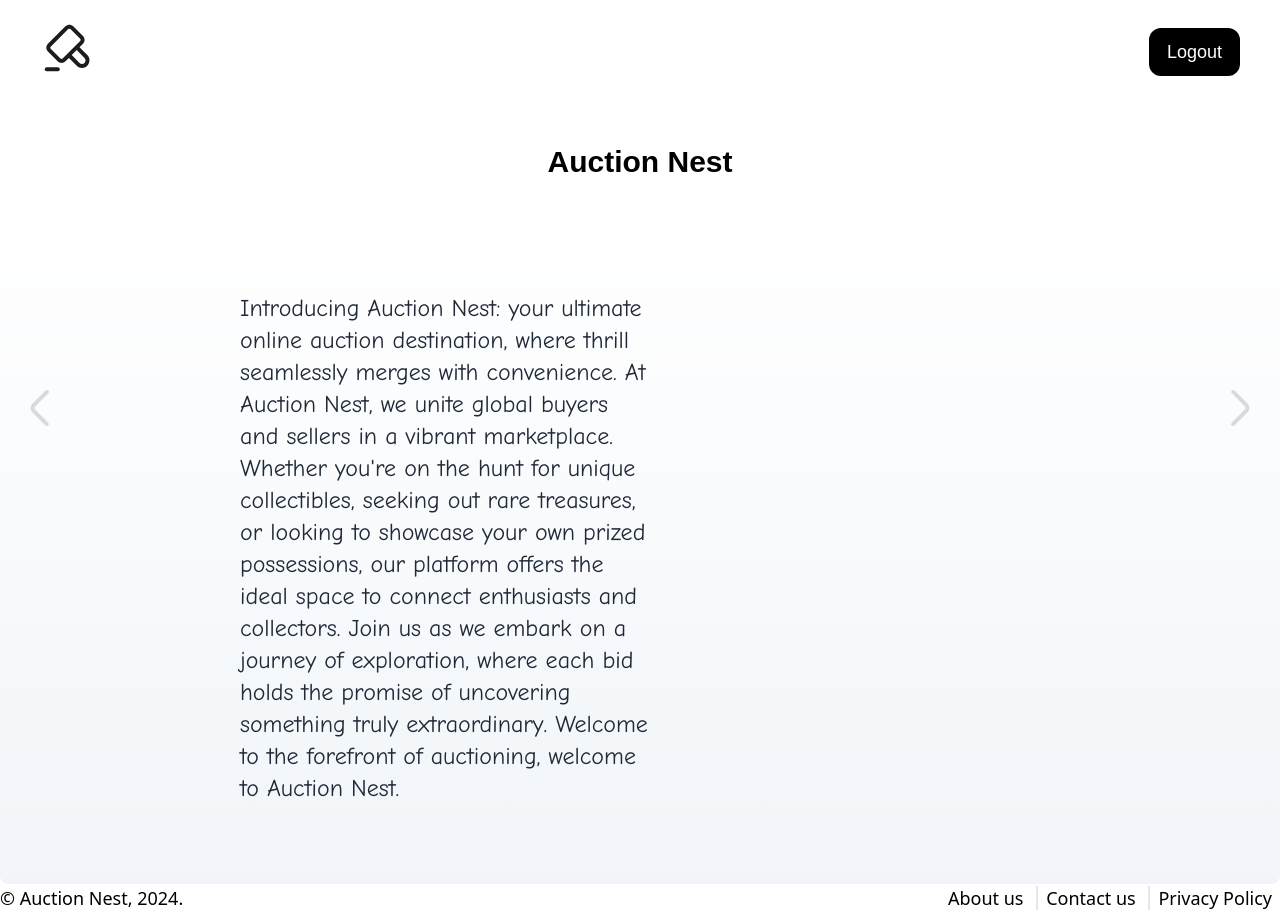
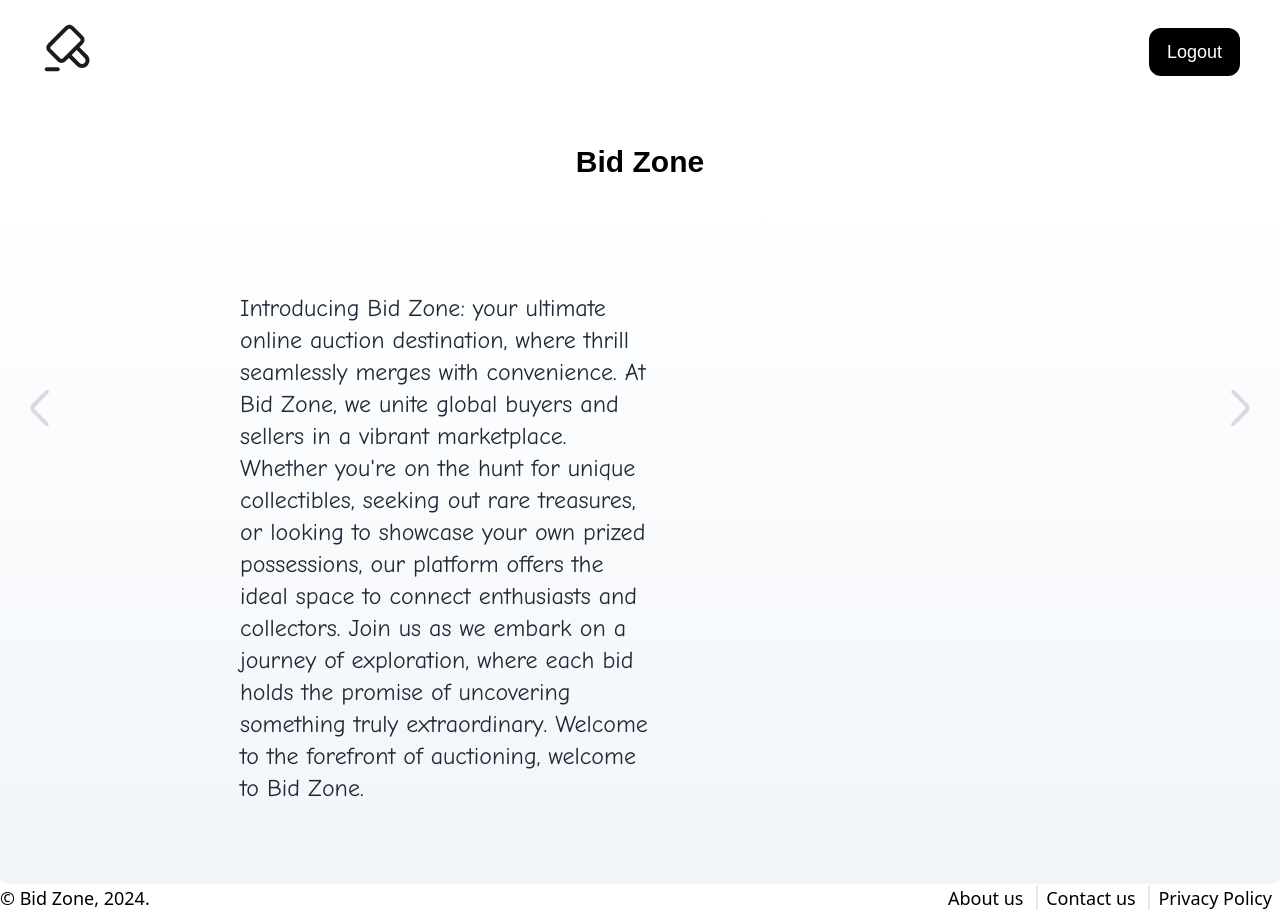
Before and after one commit to eaglefluke21/Bidding-Platform, a website: page auction/index.html in a window 1280 px wide. Drawn offline with Linux system fonts and the light colour scheme; a web font is replaced by a local one.

Commit message:
Changes to Bid Zone

```diff
--- a/auction/index.html
+++ b/auction/index.html
@@ -122,7 +122,7 @@
 
   <div class=" p-8 mt-24 text-center  "> <!--bg-black-->
     <p class="  font-bold font-anta text-black  text-3xl ">
-      Auction Nest
+      Bid Zone
     </p>
   </div>
 
@@ -133,12 +133,12 @@
 
 
     <div class="w-96  sm:w-[30rem] sm:ml-14 sm:col-span-5 lg:w-full lg:ml-40  lg:col-span-5"> <!--bg-red-300-->
-      <p class="font-comic text-gray-800 text-lg  p-8 rounded-lg lg:text-2xl"> Introducing Auction Nest: your ultimate online auction destination,
-        where thrill seamlessly merges with convenience. At Auction Nest, we unite global buyers and sellers in a
+      <p class="font-comic text-gray-800 text-lg  p-8 rounded-lg lg:text-2xl"> Introducing Bid Zone: your ultimate online auction destination,
+        where thrill seamlessly merges with convenience. At Bid Zone, we unite global buyers and sellers in a
         vibrant marketplace. Whether you're on the hunt for unique collectibles, seeking out rare treasures, or looking
         to showcase your own prized possessions, our platform offers the ideal space to connect enthusiasts and
         collectors. Join us as we embark on a journey of exploration, where each bid holds the promise of uncovering
-        something truly extraordinary. Welcome to the forefront of auctioning, welcome to Auction Nest.</p>
+        something truly extraordinary. Welcome to the forefront of auctioning, welcome to Bid Zone.</p>
     </div>
 
 
@@ -167,7 +167,7 @@
 
   <!----footer -->
   <div class="mt-auto flex flex-col md:flex-row md:justify-between items-center text-md md:text-lg text-black">
-    <p class="order-2 md:order-1 mt-8 md:mt-0"> &copy; Auction Nest, 2024. </p>
+    <p class="order-2 md:order-1 mt-8 md:mt-0"> &copy; Bid Zone, 2024. </p>
     <div class="order-1 md:order-2">
         <span class="px-2 ">About us</span>
         <span class="px-2 border-l-2 ">Contact us</span>
--- a/auction/index.js
+++ b/auction/index.js
@@ -34,7 +34,7 @@ document.addEventListener('DOMContentLoaded', function () {
   if (token) {
 
     console.log('Token exists:', token);
-    displayMessageBox("Welcome to Auction Nest.", "bg-green-50 text-green-800 ",true);
+    displayMessageBox("Welcome to Bid Zone.", "bg-green-50 text-green-800 ",true);
 
 } else {
 
```
Also changed, not shown: auction/account.html (+1 -1 lines), auction/admin.html (+1 -1 lines), auction/allitem.html (+1 -1 lines), auction/cart.html (+1 -1 lines), auction/checkout.html (+1 -1 lines), auction/data.html (+1 -1 lines), auction/itemDetails.html (+1 -1 lines).
